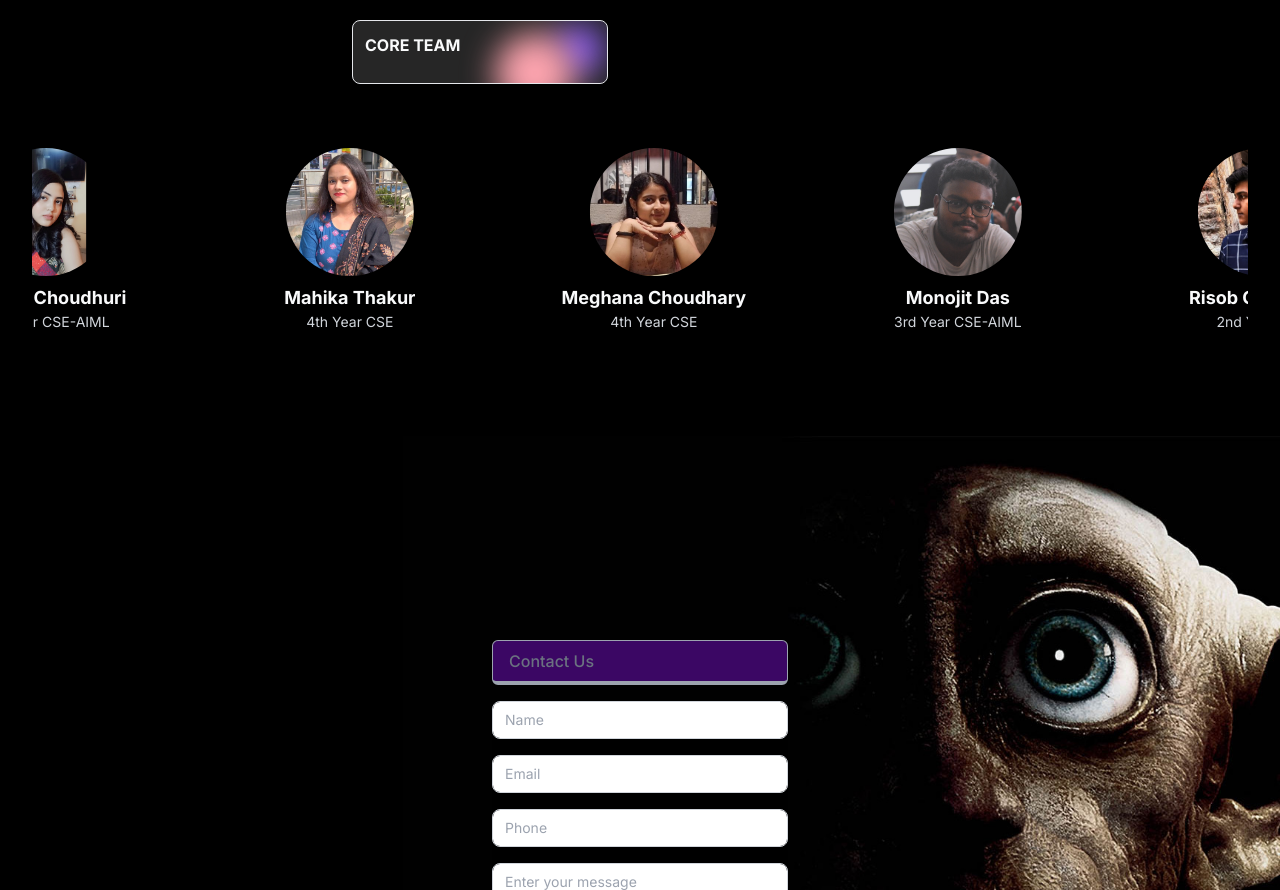
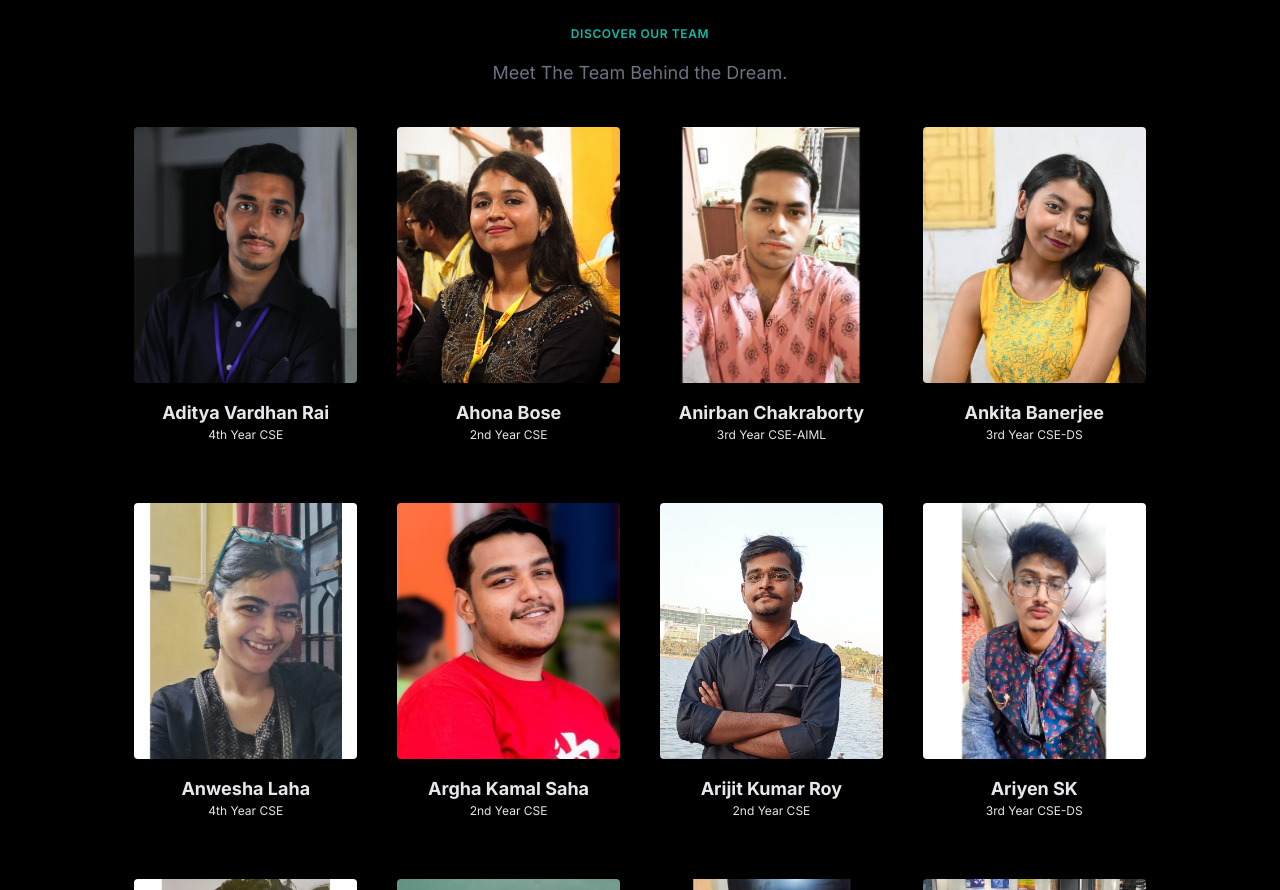
Before and after one commit to Sreyasree-001/Kodikas2k24, a Next.js app: page / in a window 1280 px wide. Shown: the part 2520-3410 px from the top of the page. Built offline with nearby package versions, Linux system fonts and the light colour scheme.

Commit message:
Fuck Slider! We're doing the Committees Statically.

```diff
--- a/src/app/Components/Committees.jsx
+++ b/src/app/Components/Committees.jsx
@@ -1,162 +1,306 @@
-'use client';
+"use client";
 
-import { useState, useEffect } from 'react';
-
-export default function Comittees() {
-  const [currentIndex, setCurrentIndex] = useState(0);
-  const committeeMembers = [
-    {
-      name: 'Aditya Vardhan Rai',
-      image: '/Committee/AVR.jpg',
-      year: '4th Year CSE',
-    },
-    {
-      name: 'Ahona Bose',
-      image: '/Committee/AhBo.jpg',
-      year: '2nd Year CSE',
-    },
-    {
-      name: 'Anirban Chakraborty',
-      image: '/Committee/AC.jpg',
-      year: '3rd Year CSE-AIML',
-    },
-    {
-      name: 'Ankita Banerjee',
-      image: '/Committee/AB.jpg',
-      year: '3rd Year CSE-DS',
-    },
-    {
-      name: 'Anwesha Laha',
-      image: '/Committee/AnL.jpg',
-      year: '4th Year CSE',
-    },
-    {
-      name: 'Argha Kamal Saha',
-      image: '/Committee/AKS.jpg',
-      year: '2nd Year CSE',
-    },
-    {
-      name: 'Arijit Kumar Roy',
-      image: '/Committee/AKR.jpg',
-      year: '2nd Year CSE',
-    },
-    {
-      name: 'Ariyen SK',
-      image: '/Committee/ASK.jpg',
-      year: '3rd Year CSE-DS',
-    },
-    {
-      name: 'Arkaprabha Laha',
-      image: '/Committee/Arl.jpg',
-      year: '4th Year CSE',
-    },
-    {
-      name: 'Khushi Shaw',
-      image: '/Committee/KS.jpg',
-      year: '4th Year CSE-DS',
-    },
-    {
-      name: 'Krittika Choudhuri',
-      image: '/Committee/KC.jpg',
-      year: '3rd Year CSE-AIML',
-    },
-    {
-      name: 'Mahika Thakur',
-      image: '/Committee/MT.jpg',
-      year: '4th Year CSE',
-    },
-    {
-      name: 'Meghana Choudhary',
-      image: '/Committee/MC.jpg',
-      year: '4th Year CSE',
-    },
-    {
-      name: 'Monojit Das',
-      image: '/Committee/MD.jpg',
-      year: '3rd Year CSE-AIML',
-    },
-    {
-      name: 'Risob Chatterjee',
-      image: '/Committee/RC.jpg',
-      year: '2nd Year CSE',
-    },
-    {
-      name: 'Rupsa Nandy',
-      image: '/Committee/RN.jpeg',
-      year: '4th Year CSE',
-    },
-    {
-      name: 'Sanchari Karati',
-      image: '/Committee/SK.jpg',
-      year: '3rd Year CSE',
-    },
-    {
-      name: 'Sayantika Nayak',
-      image: '/Committee/SN.jpg',
-      year: '2nd Year CSE-DS',
-    },
-    {
-      name: 'Sidhhartha Shaw',
-      image: '/Committee/SS.jpg',
-      year: '4th Year CSE-DS',
-    },
-    {
-      name: 'Sreejeeta Dutta',
-      image: '/Committee/SD.jpg',
-      year: '4th Year CSE',
-    },
-    {
-      name: 'Sreyasree Sasmal',
-      image: '/Committee/ShSa.jpeg',
-      year: '2nd Year CSE',
-    },
-    {
-      name: 'Subhamoy Kundu Poddar',
-      image: '/Committee/SKP.jpg',
-      year: '4th Year CSE',
-    },
-    // Add more members here...
-  ];
-
-  // Duplicate the array to create an infinite loop effect
-  const extendedMembers = [...committeeMembers, ...committeeMembers, ...committeeMembers, ...committeeMembers, ...committeeMembers, ...committeeMembers];
-
-  useEffect(() => {
-    const intervalId = setInterval(() => {
-      setCurrentIndex((prevIndex) => (prevIndex + 1) % committeeMembers.length);
-    }, 3000); // Change the image every 3 seconds
-
-    return () => clearInterval(intervalId);
-  }, [committeeMembers.length]);
-
+export const Committees = () => {
   return (
-    <div id="committee" className="px-4 py-16 mx-auto sm:max-w-xl md:max-w-full lg:max-w-screen-xl md:px-20 lg:px-8 lg:py-20">
-      <div className="mx-auto mb-10 lg:max-w-xl lg:text-center">
-        <p className="group group-hover:before:duration-500 lg:text group-hover:after:duration-500 after:duration-500 hover:border-rose-300 hover:before:[box-shadow:_20px_20px_20px_30px_#a21caf] duration-500 before:duration-500 hover:duration-500 hover:decoration-2 hover:text-rose-300 relative bg-neutral-800 h-16 w-64 border text-left p-3 text-gray-50 text-base font-bold rounded-lg overflow-hidden before:absolute before:w-12 before:h-12 before:content[''] before:right-1 before:top-1 before:z-10 before:bg-violet-500 before:rounded-full before:blur-lg after:absolute after:z-10 after:w-20 after:h-20 after:content[''] after:bg-rose-300 after:right-8 after:top-3 after:rounded-full after:blur-lg">
-          CORE TEAM
+    <div className="px-4 py-16 mx-auto sm:max-w-xl md:max-w-full lg:max-w-screen-xl md:px-24 lg:px-8 lg:py-20">
+      <div className="mx-auto mb-10 lg:max-w-xl sm:text-center">
+        <p className="inline-block px-3 py-px mb-4 text-xs font-semibold tracking-wider text-teal-500 uppercase rounded-full bg-teal-accent-400">
+          Discover Our Team
         </p>
-        <br></br>
+        <p className="text-base text-gray-500 md:text-lg">
+          Meet The Team Behind the Dream.
+        </p>
       </div>
-      <div className="relative overflow-hidden">
-        <div className="flex w-full transition-transform duration-1000" style={{ transform: `translateX(-${(currentIndex + 1) * 100}%)` }}>
-          {extendedMembers.map((member, index) => (
-            <div
-              key={index}
-              className="flex-none w-1/4 px-2 flex flex-col items-center"
-            >
-              <img
-                className="object-cover w-32 h-32 mb-2 rounded-full shadow"
-                src={member.image}
-                alt="Person"
-              />
-              <div className="flex flex-col items-center">
-                <p className="text-lg text-gray-50 font-bold">{member.name}</p>
-                <p className="text-sm text-gray-300">{member.year}</p>
-              </div>
-            </div>
-          ))}
+      <div className="grid gap-10 mx-auto sm:grid-cols-2 lg:grid-cols-4 lg:max-w-screen-lg">
+        <div>
+          <div className="relative pb-56 mb-4 rounded shadow lg:pb-64">
+            <img
+              className="absolute object-cover w-full h-full rounded"
+              src="/Committee/AVR.jpg"
+              alt="Person"
+            />
+          </div>
+          <div className="flex flex-col sm:text-center">
+            <p className="text-lg font-bold text-gray-200">Aditya Vardhan Rai</p>
+            <p className="mb-5 text-xs text-stone-200">4th Year CSE</p>
+          </div>
+        </div>
+        <div>
+          <div className="relative pb-56 mb-4 rounded shadow lg:pb-64">
+            <img
+              className="absolute object-cover w-full h-full rounded"
+              src="/Committee/AhBo.jpg"
+              alt="Person"
+            />
+          </div>
+          <div className="flex flex-col sm:text-center">
+            <p className="text-lg font-bold text-gray-200">Ahona Bose</p>
+            <p className="mb-5 text-xs text-stone-200">2nd Year CSE</p>
+          </div>
+        </div>
+        <div>
+          <div className="relative pb-56 mb-4 rounded shadow lg:pb-64">
+            <img
+              className="absolute object-cover w-full h-full rounded"
+              src="/Committee/AC.jpg"
+              alt="Person"
+            />
+          </div>
+          <div className="flex flex-col sm:text-center">
+            <p className="text-lg font-bold text-gray-200">Anirban Chakraborty</p>
+            <p className="mb-5 text-xs text-stone-200">3rd Year CSE-AIML</p>
+          </div>
+        </div>
+        <div>
+          <div className="relative pb-56 mb-4 rounded shadow lg:pb-64">
+            <img
+              className="absolute object-cover w-full h-full rounded"
+              src="/Committee/AB.jpg"
+              alt="Person"
+            />
+          </div>
+          <div className="flex flex-col sm:text-center">
+            <p className="text-lg font-bold text-gray-200">Ankita Banerjee</p>
+            <p className="mb-5 text-xs text-stone-200">3rd Year CSE-DS</p>
+          </div>
+        </div>
+        <div>
+          <div className="relative pb-56 mb-4 rounded shadow lg:pb-64">
+            <img
+              className="absolute object-cover w-full h-full rounded"
+              src="/Committee/AnL.jpg"
+              alt="Person"
+            />
+          </div>
+          <div className="flex flex-col sm:text-center">
+            <p className="text-lg font-bold text-gray-200">Anwesha Laha</p>
+            <p className="mb-5 text-xs text-stone-200">4th Year CSE</p>
+          </div>
+        </div>
+        <div>
+          <div className="relative pb-56 mb-4 rounded shadow lg:pb-64">
+            <img
+              className="absolute object-cover w-full h-full rounded"
+              src="/Committee/AKS.jpg"
+              alt="Person"
+            />
+          </div>
+          <div className="flex flex-col sm:text-center">
+            <p className="text-lg font-bold text-gray-200">Argha Kamal Saha</p>
+            <p className="mb-5 text-xs text-stone-200">2nd Year CSE</p>
+          </div>
+        </div>
+        <div>
+          <div className="relative pb-56 mb-4 rounded shadow lg:pb-64">
+            <img
+              className="absolute object-cover w-full h-full rounded"
+              src="/Committee/AKR.jpg"
+              alt="Person"
+            />
+          </div>
+          <div className="flex flex-col sm:text-center">
+            <p className="text-lg font-bold text-gray-200">Arijit Kumar Roy</p>
+            <p className="mb-5 text-xs text-stone-200">2nd Year CSE</p>
+          </div>
+        </div>
+        <div>
+          <div className="relative pb-56 mb-4 rounded shadow lg:pb-64">
+            <img
+              className="absolute object-cover w-full h-full rounded"
+              src="/Committee/ASK.jpg"
+              alt="Person"
+            />
+          </div>
+          <div className="flex flex-col sm:text-center">
+            <p className="text-lg font-bold text-gray-200">Ariyen SK</p>
+            <p className="mb-5 text-xs text-stone-200">3rd Year CSE-DS</p>
+          </div>
+        </div>
+        <div>
+          <div className="relative pb-56 mb-4 rounded shadow lg:pb-64">
+            <img
+              className="absolute object-cover w-full h-full rounded"
+              src="/Committee/ArL.jpg"
+              alt="Person"
+            />
+          </div>
+          <div className="flex flex-col sm:text-center">
+            <p className="text-lg font-bold text-gray-200">Arkaprabha Laha</p>
+            <p className="mb-5 text-xs text-stone-200">4th Year CSE</p>
+          </div>
+        </div>
+        <div>
+          <div className="relative pb-56 mb-4 rounded shadow lg:pb-64">
+            <img
+              className="absolute object-cover w-full h-full rounded"
+              src="/Committee/KS.jpg"
+              alt="Person"
+            />
+          </div>
+          <div className="flex flex-col sm:text-center">
+            <p className="text-lg font-bold text-gray-200">Khushi Shaw</p>
+            <p className="mb-5 text-xs text-stone-200">4th Year CSE-DS</p>
+          </div>
+        </div>
+        <div>
+          <div className="relative pb-56 mb-4 rounded shadow lg:pb-64">
+            <img
+              className="absolute object-cover w-full h-full rounded"
+              src="/Committee/KC.jpg"
+              alt="Person"
+            />
+          </div>
+          <div className="flex flex-col sm:text-center">
+            <p className="text-lg font-bold text-gray-200">Krittika Choudhuri</p>
+            <p className="mb-5 text-xs text-stone-200">3rd Year CSE-AIML</p>
+          </div>
+        </div>
+        <div>
+          <div className="relative pb-56 mb-4 rounded shadow lg:pb-64">
+            <img
+              className="absolute object-cover w-full h-full rounded"
+              src="/Committee/MT.jpg"
+              alt="Person"
+            />
+          </div>
+          <div className="flex flex-col sm:text-center">
+            <p className="text-lg font-bold text-gray-200">Mahika Thakur</p>
+            <p className="mb-5 text-xs text-stone-200">4th Year CSE</p>
+          </div>
+        </div>
+        <div>
+          <div className="relative pb-56 mb-4 rounded shadow lg:pb-64">
+            <img
+              className="absolute object-cover w-full h-full rounded"
+              src="/Committee/MC.jpg"
+              alt="Person"
+            />
+          </div>
+          <div className="flex flex-col sm:text-center">
+            <p className="text-lg font-bold text-gray-200">Meghana Choudhary</p>
+            <p className="mb-5 text-xs text-stone-200">4th Year CSE</p>
+          </div>
+        </div>
+        <div>
+          <div className="relative pb-56 mb-4 rounded shadow lg:pb-64">
+            <img
+              className="absolute object-cover w-full h-full rounded"
+              src="/Committee/MD.jpg"
+              alt="Person"
+            />
+          </div>
+          <div className="flex flex-col sm:text-center">
+            <p className="text-lg font-bold text-gray-200">Monojit Das</p>
+            <p className="mb-5 text-xs text-stone-200">3rd Year CSE-AIML</p>
+          </div>
+        </div>
+        <div>
+          <div className="relative pb-56 mb-4 rounded shadow lg:pb-64">
+            <img
+              className="absolute object-cover w-full h-full rounded"
+              src="/Committee/RC.jpg"
+              alt="Person"
+            />
+          </div>
+          <div className="flex flex-col sm:text-center">
+            <p className="text-lg font-bold text-gray-200">Risob Chatterjee</p>
+            <p className="mb-5 text-xs text-stone-200">2nd Year CSE</p>
+          </div>
+        </div>
+        <div>
+          <div className="relative pb-56 mb-4 rounded shadow lg:pb-64">
+            <img
+              className="absolute object-cover w-full h-full rounded"
+              src="/Committee/RN.jpg"
+              alt="Person"
+            />
+          </div>
+          <div className="flex flex-col sm:text-center">
+            <p className="text-lg font-bold text-gray-200">Rupsa Nandy</p>
+            <p className="mb-5 text-xs text-stone-200">4th Year CSE</p>
+          </div>
+        </div>
+        <div>
+          <div className="relative pb-56 mb-4 rounded shadow lg:pb-64">
+            <img
+              className="absolute object-cover w-full h-full rounded"
+              src="/Committee/SK.jpg"
+              alt="Person"
+            />
+          </div>
+          <div className="flex flex-col sm:text-center">
+            <p className="text-lg font-bold text-gray-200">Sanchari Karati</p>
+            <p className="mb-5 text-xs text-stone-200">3rd Year CSE</p>
+          </div>
+        </div>
+        <div>
+          <div className="relative pb-56 mb-4 rounded shadow lg:pb-64">
+            <img
+              className="absolute object-cover w-full h-full rounded"
+              src="/Committee/SN.jpg"
+              alt="Person"
+            />
+          </div>
+          <div className="flex flex-col sm:text-center">
+            <p className="text-lg font-bold text-gray-200">Sayantika Nayak</p>
+            <p className="mb-5 text-xs text-stone-200">2nd Year CSE-DS</p>
+          </div>
+        </div>
+        <div>
+          <div className="relative pb-56 mb-4 rounded shadow lg:pb-64">
+            <img
+              className="absolute object-cover w-full h-full rounded"
+              src="/Committee/SS.jpg"
+              alt="Person"
+            />
+          </div>
+          <div className="flex flex-col sm:text-center">
+            <p className="text-lg font-bold text-gray-200">Sidhhartha Shaw</p>
+            <p className="mb-5 text-xs text-stone-200">4th Year CSE-DS</p>
+          </div>
+        </div>
+        <div>
+          <div className="relative pb-56 mb-4 rounded shadow lg:pb-64">
+            <img
+              className="absolute object-cover w-full h-full rounded"
+              src="/Committee/SD.jpg"
+              alt="Person"
+            />
+          </div>
+          <div className="flex flex-col sm:text-center">
+            <p className="text-lg font-bold text-gray-200">Sreejeeta Dutta</p>
+            <p className="mb-5 text-xs text-stone-200">4th Year CSE</p>
+          </div>
+        </div>
+        <div>
+          <div className="relative pb-56 mb-4 rounded shadow lg:pb-64">
+            <img
+              className="absolute object-cover w-full h-full rounded"
+              src="/Committee/ShSa.jpg"
+              alt="Person"
+            />
+          </div>
+          <div className="flex flex-col sm:text-center">
+            <p className="text-lg font-bold text-gray-200">Sreyasree Sasmal</p>
+            <p className="mb-5 text-xs text-stone-200">3rd Year CSE</p>
+          </div>
+        </div>
+        <div>
+          <div className="relative pb-56 mb-4 rounded shadow lg:pb-64">
+            <img
+              className="absolute object-cover w-full h-full rounded"
+              src="/Committee/SKP.jpg"
+              alt="Person"
+            />
+          </div>
+          <div className="flex flex-col sm:text-center">
+            <p className="text-lg font-bold text-gray-200">Subhamoy Kundu Poddar</p>
+            <p className="mb-5 text-xs text-stone-200">4th Year CSE</p>
+          </div>
         </div>
       </div>
     </div>
   );
-}
+};
+
+export default Committees;
```
